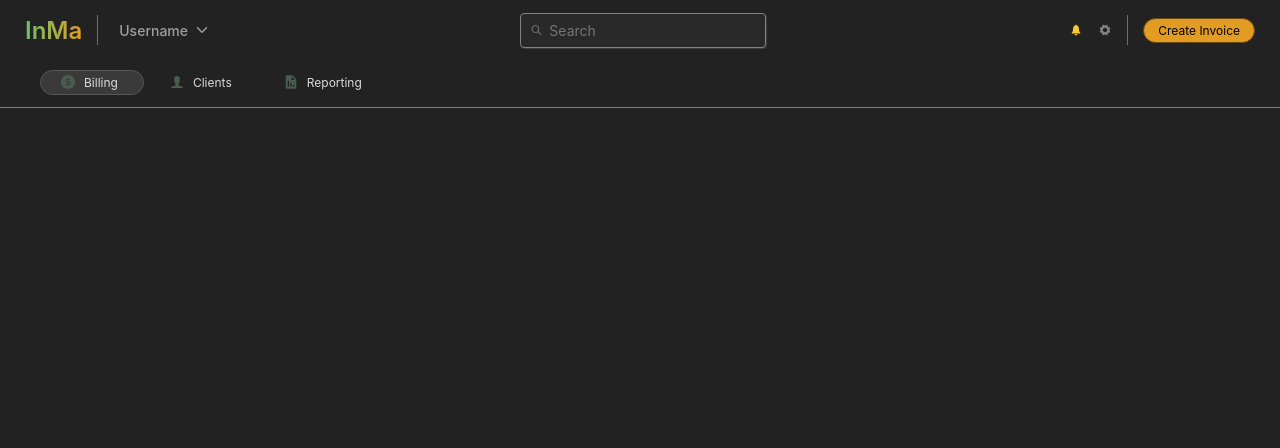
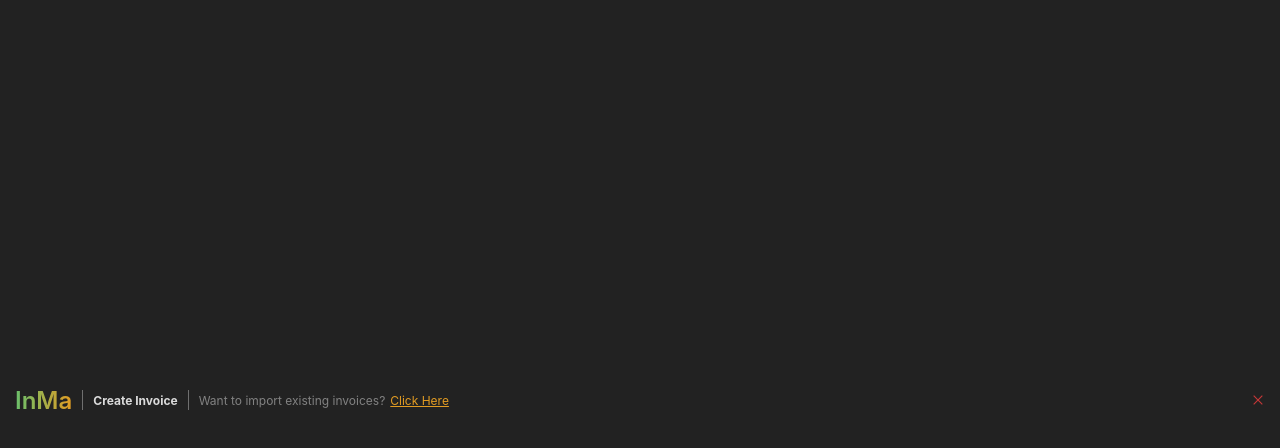
Before and after one commit to Darleanow/InvoiceManager, a Next.js app in the folder frontend/: page /sandbox in a window 1280 px wide. Shown: the top 448 px of the page. Built offline with nearby package versions, Linux system fonts and the light colour scheme; a web font is replaced by a local one.

Commit message:
feat(Atoms/Organisms): Add create invoice topbar

```diff
--- /dev/null
+++ b/frontend/app/components/_atoms/ImportExistingInvoices/ImportExistingInvoices.jsx
@@ -0,0 +1,21 @@
+import { useEffect, useState } from 'react';
+import styles from './ImportExistingInvoices.module.scss';
+
+export default function ImportExistingInvoices() {
+  const [isVisible, setIsVisible] = useState(false);
+
+  useEffect(() => {
+    setTimeout(() => setIsVisible(true), 100);
+  }, []);
+
+  return (
+    <div
+      className={`${styles.import_existing_invoices_container} ${isVisible ? styles.appear : ''}`}
+    >
+      <p className={styles.import_existing_invoices_text}>
+        Want to import existing invoices?
+      </p>
+      <p className={styles.click_here_text}> Click Here </p>
+    </div>
+  );
+}
--- /dev/null
+++ b/frontend/app/components/_atoms/ImportExistingInvoices/ImportExistingInvoices.module.scss
@@ -0,0 +1,34 @@
+.import_existing_invoices_container {
+  display: flex;
+  gap: 5px;
+  font-size: 12px;
+  opacity: 0;
+  transform: translateY(10px);
+  transition:
+    opacity 0.3s ease,
+    transform 0.3s ease;
+
+  &.appear {
+    opacity: 1;
+    transform: translateY(0);
+  }
+}
+
+.import_existing_invoices_text {
+  color: #828282;
+  transition: color 0.3s ease;
+}
+
+.click_here_text {
+  text-decoration: underline;
+  color: #e29c23;
+  transition:
+    color 0.3s ease,
+    transform 0.3s ease;
+
+  &:hover {
+    cursor: pointer;
+    color: #e7a93e;
+    transform: scale(1.05);
+  }
+}
--- /dev/null
+++ b/frontend/app/components/_organisms/CreateInvoiceBar/CreateInvoiceBar.jsx
@@ -0,0 +1,34 @@
+import { useEffect, useState } from 'react';
+import Logo from '../../_atoms/Logo/Logo';
+import SeparatorLine from '../../_atoms/SeparatorLine/SeparatorLine';
+import ImportExistingInvoices from '../../_atoms/ImportExistingInvoices/ImportExistingInvoices';
+import styles from './CreateInvoiceBar.module.scss';
+import { AiOutlineClose } from 'react-icons/ai';
+
+export default function CreateInvoiceBar() {
+  const [isVisible, setIsVisible] = useState(false);
+
+  useEffect(() => {
+    // Use requestAnimationFrame for smoother appearance animation
+    const timeoutId = setTimeout(() => setIsVisible(true), 100);
+
+    return () => clearTimeout(timeoutId); // Cleanup timeout
+  }, []);
+
+  return (
+    <div
+      className={`${styles.create_invoice_bar_container} ${isVisible ? styles.appear : ''}`}
+    >
+      <div className={styles.left_container}>
+        <Logo />
+        <SeparatorLine />
+        <p className={styles.create_invoice_text}>Create Invoice</p>
+        <SeparatorLine />
+        <ImportExistingInvoices />
+      </div>
+      <div className={styles.right_container}>
+        <AiOutlineClose className={styles.close_icon} />
+      </div>
+    </div>
+  );
+}
--- /dev/null
+++ b/frontend/app/components/_organisms/CreateInvoiceBar/CreateInvoiceBar.module.scss
@@ -0,0 +1,51 @@
+.create_invoice_bar_container {
+  display: flex;
+  justify-content: space-between;
+  flex-direction: row;
+  gap: 20px;
+  margin: 0 15px;
+  width: 100%;
+  height: 20px;
+  opacity: 0;
+  transform: translateY(-20px);
+  transition:
+    opacity 0.5s ease,
+    transform 0.5s ease;
+
+  &.appear {
+    opacity: 1;
+    transform: translateY(0);
+  }
+}
+
+.left_container,
+.right_container {
+  display: flex;
+  gap: 10px;
+  align-items: center;
+}
+
+.create_invoice_text {
+  font-weight: bold;
+  color: #dadada;
+  font-size: 12px;
+  transition: color 0.3s ease;
+
+  &:hover {
+    color: #ffffff;
+  }
+}
+
+.close_icon {
+  color: #c73838;
+  font-size: 14px;
+  transition:
+    color 0.3s ease,
+    transform 0.3s ease;
+
+  &:hover {
+    color: #ff4f4f;
+    transform: scale(1.2);
+    cursor: pointer;
+  }
+}
--- a/frontend/app/sandbox/page.jsx
+++ b/frontend/app/sandbox/page.jsx
@@ -1,12 +1,12 @@
 'use client';
 
-import HomePage from '../components/_templates/HomePage/HomePage';
 import styles from './page.module.scss';
+import CreateInvoiceBar from '../components/_organisms/CreateInvoiceBar/CreateInvoiceBar';
 
 export default function SandBox() {
   return (
     <div className={styles.main}>
-      <HomePage />
+      <CreateInvoiceBar />
     </div>
   );
 }
```
